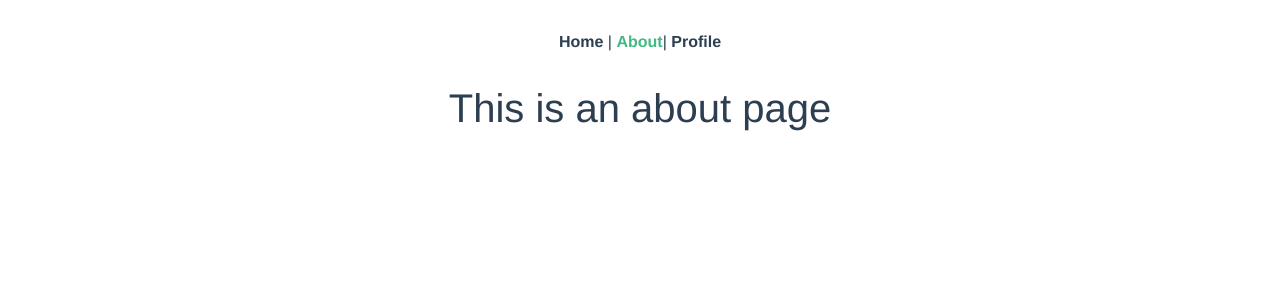
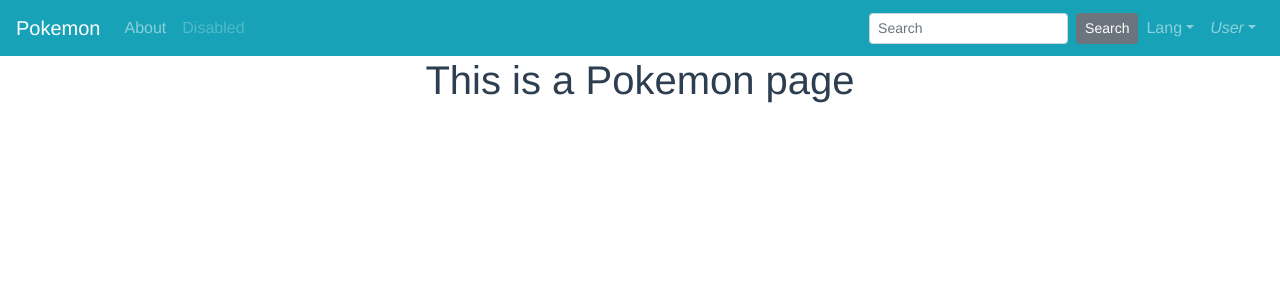
Before and after one commit to usmanjchaudhry/PokemonWebsite, a Vue app in the folder pokemon/: page /about in a window 1280 px wide. Shown: the top 300 px of the page. Built offline with nearby package versions, Linux system fonts and the light colour scheme.

Commit message:
added navbar-better routing

```diff
--- a/pokemon/src/App.vue
+++ b/pokemon/src/App.vue
@@ -1,10 +1,48 @@
 <template>
   <div id="app">
-    <div id="nav">
+    <!-- <div id="nav">
       <router-link to="/">Home</router-link> |
       <router-link to="/about">About</router-link>|
       <router-link to="/profile">Profile</router-link>
-    </div>
+    </div> -->
+   <div>
+  <b-navbar toggleable="lg" type="dark" variant="info">
+    <b-navbar-brand href="/">Pokemon</b-navbar-brand>
+
+    <b-navbar-toggle target="nav-collapse"></b-navbar-toggle>
+
+    <b-collapse id="nav-collapse" is-nav>
+      <b-navbar-nav>
+        <b-nav-item href="about">About</b-nav-item>
+        <b-nav-item href="#" disabled>Disabled</b-nav-item>
+      </b-navbar-nav>
+
+      <!-- Right aligned nav items -->
+      <b-navbar-nav class="ml-auto">
+        <b-nav-form>
+          <b-form-input size="sm" class="mr-sm-2" placeholder="Search"></b-form-input>
+          <b-button size="sm" class="my-2 my-sm-0" type="submit">Search</b-button>
+        </b-nav-form>
+
+        <b-nav-item-dropdown text="Lang" right>
+          <b-dropdown-item href="#">EN</b-dropdown-item>
+          <b-dropdown-item href="#">ES</b-dropdown-item>
+          <b-dropdown-item href="#">RU</b-dropdown-item>
+          <b-dropdown-item href="#">FA</b-dropdown-item>
+        </b-nav-item-dropdown>
+
+        <b-nav-item-dropdown right>
+          <!-- Using 'button-content' slot -->
+          <template #button-content>
+            <em>User</em>
+          </template>
+          <b-dropdown-item href="#">Profile</b-dropdown-item>
+          <b-dropdown-item href="#">Sign Out</b-dropdown-item>
+        </b-nav-item-dropdown>
+      </b-navbar-nav>
+    </b-collapse>
+  </b-navbar>
+</div>
     <router-view />
   </div>
 </template>
--- a/pokemon/src/views/About.vue
+++ b/pokemon/src/views/About.vue
@@ -1,5 +1,5 @@
 <template>
   <div class="about">
-    <h1>This is an about page</h1>
+    <h1>This is a Pokemon page</h1>
   </div>
 </template>
```
Also changed, not shown: 1 other file (tests, documents, lock files or other folders).
